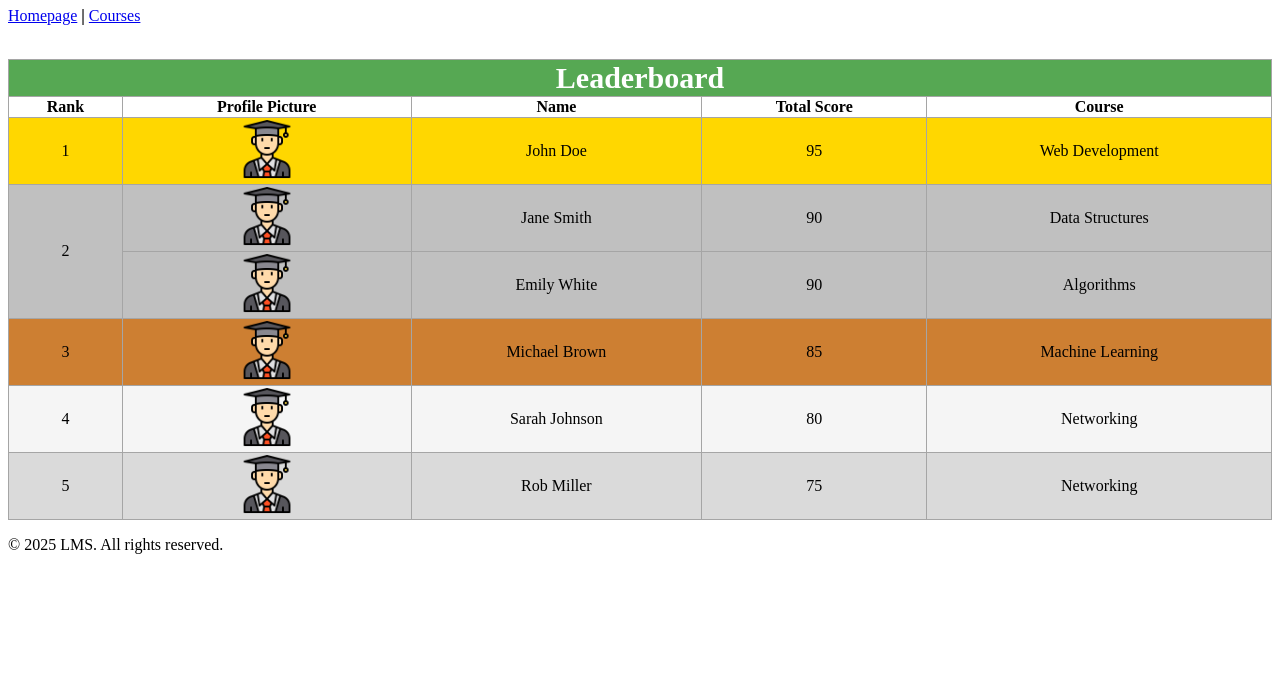
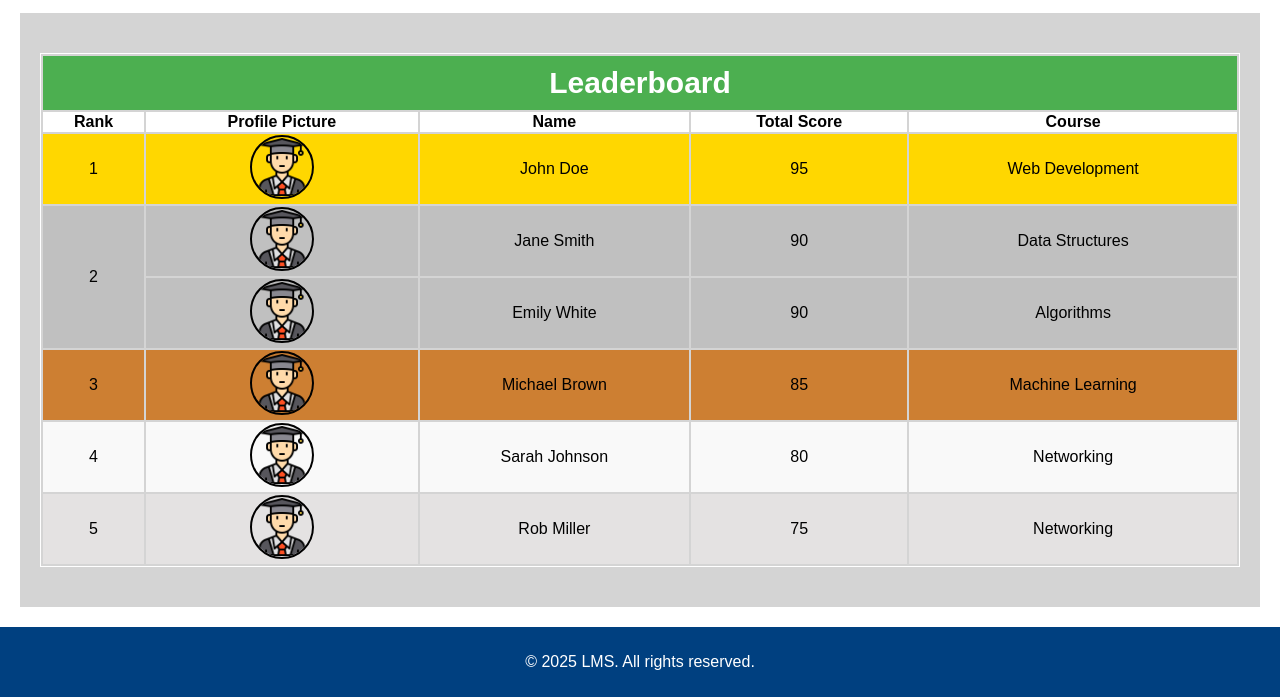
Before and after one commit to Aidan-Javer/ENSF-381-Assignment2, a plain HTML site: page leaderboard.html in a window 1280 px wide. Shown: the part 185-882 px from the top of the page. Before the commit the page ends 800 px from the top, so only its background shows below. Drawn offline with Linux system fonts and the light colour scheme.

Commit message:
Changes to class styling in html document as well as additional css file to make merging easier

```diff
--- a/leaderboard.html
+++ b/leaderboard.html
@@ -1,77 +1,88 @@
 <!DOCTYPE html>
 <html>
     <head>
+        <link rel="stylesheet" href="styles_merge.css">
         <title>LMS Leaderboard</title>
     </head>
-    <body>
+    <body class="leaderboard">
         <header>
-            <img width=100px height=100px src="logo.jpg">
+            <img width="100" height="100" src="logo.jpg">
             <h1>LMS - Learning Management System</h1>
         </header>
+
         <div>
-            <p>
-                <a href="index.html">Homepage</a> <b>|</b>
+            <nav>
+                <a href="index.html">Homepage</a>
+                <b></b>
                 <a href="course_view.html">Courses</a>
-            </p>
+            </nav>
         </div>
+
         <main>
-            <br>
-            <table style="text-align:center; width:100%; border-collapse:collapse;
-                border: rgb(165, 165, 165);" border="1">
-                <tr style="background-color:whitesmoke">
-                    <th colspan="5" style="font-size:30px; color:white;
-                    background-color:rgb(86, 168, 83);">Leaderboard</th>
+            <table class="leaderboardTable">
+                <tr class="leaderboardTitleRow">
+                    <th class="leaderboardTitle" colspan="5">Leaderboard</th>
                 </tr>
-                <tr>
+
+                <tr class="columnHeaders">
                     <th>Rank</th>
                     <th>Profile Picture</th>
                     <th>Name</th>
                     <th>Total Score</th>
                     <th>Course</th>
                 </tr>
-                <tr style="background-color:gold;">
+
+                <tr class="gold">
                     <td>1</td>
-                    <td><img src="student.png" style="width:60px"></td>
+                    <td><img src="student.png" class="profilePic"></td>
                     <td>John Doe</td>
                     <td>95</td>
                     <td>Web Development</td>
                 </tr>
-                <tr style="background-color:silver;">
+
+                <tr class="silver">
                     <td rowspan="2">2</td>
-                    <td><img src="student.png" style="width:60px"></td>
+                    <td><img src="student.png" class="profilePic"></td>
                     <td>Jane Smith</td>
                     <td>90</td>
                     <td>Data Structures</td>
                 </tr>
-                <tr style="background-color:silver;">
-                    <td><img src="student.png" style="width:60px"></td>
+
+                <tr class="silver">
+                    <td><img src="student.png" class="profilePic"></td>
                     <td>Emily White</td>
                     <td>90</td>
                     <td>Algorithms</td>
                 </tr>
-                <tr style="background-color:rgb(205, 127, 50);">
+
+                <tr class="bronze">
                     <td>3</td>
-                    <td><img src="student.png" style="width:60px"></td>
+                    <td><img src="student.png" class="profilePic"></td>
                     <td>Michael Brown</td>
                     <td>85</td>
                     <td>Machine Learning</td>
                 </tr>
-                <tr style="background-color:whitesmoke;">
+
+                <tr class="rowAlternate1">
                     <td>4</td>
-                    <td><img src="student.png" style="width:60px"></td>
+                    <td><img src="student.png" class="profilePic"></td>
                     <td>Sarah Johnson</td>
                     <td>80</td>
                     <td>Networking</td>
                 </tr>
-                <tr style="background-color:rgb(218, 218, 218);">
+
+                <tr class="rowAlternate2">
                     <td>5</td>
-                    <td><img src="student.png" style="width:60px"></td>
+                    <td><img src="student.png" class="profilePic"></td>
                     <td>Rob Miller</td>
                     <td>75</td>
                     <td>Networking</td>
                 </tr>
             </table>
         </main>
-        <footer><p>&copy 2025 LMS. All rights reserved.</p></footer>
+
+        <footer>
+            <p>&copy; 2025 LMS. All rights reserved.</p>
+        </footer>
     </body>
 </html>
--- a/styles_merge.css
+++ b/styles_merge.css
@@ -48,6 +48,7 @@ main {
     order: 4;
     background-color: #d4d4d4;
     padding: 20px;
+    margin: 20px;
 }
 
 footer {
@@ -155,3 +156,54 @@ form.quizQuestion {
     background-color: #cacaca;
     padding: 0;
 }
+
+.leaderboardTable{
+    width: 100%;
+    border: 1px solid white;
+    text-align: center;
+    margin-top: 20px;
+    margin-bottom: 20px;
+}
+
+.leaderboardTitleRow {
+    background-color: #4CAF50;
+}
+
+.leaderboardTitle {
+    color: white;
+    font-size: 30px;
+    padding: 10px;
+}
+
+.columnHeaders {
+    background-color: white;
+    color: black;
+    font-weight: bold;
+}
+
+.gold {
+    background-color: #FFD700;
+}
+
+.silver {
+    background-color: #C0C0C0;
+}
+
+.bronze {
+    background-color: #CD7F32;
+}
+
+.rowAlternate1 {
+    background-color: #f9f9f9;
+}
+
+.rowAlternate2 {
+    background-color: #e4e2e2;
+}
+
+.profilePic {
+    width: 60px;
+    height: 60px;
+    border-radius: 50%;
+    border: 2px solid black;
+}
```
